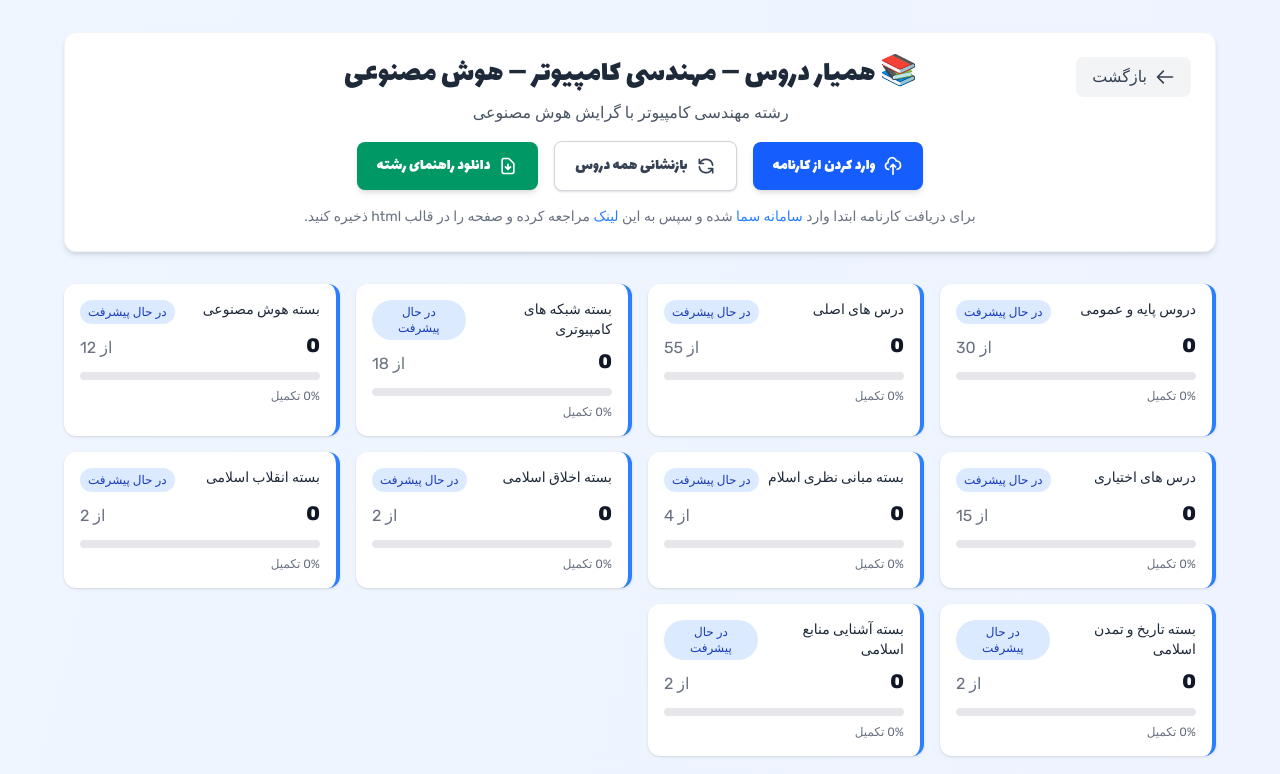
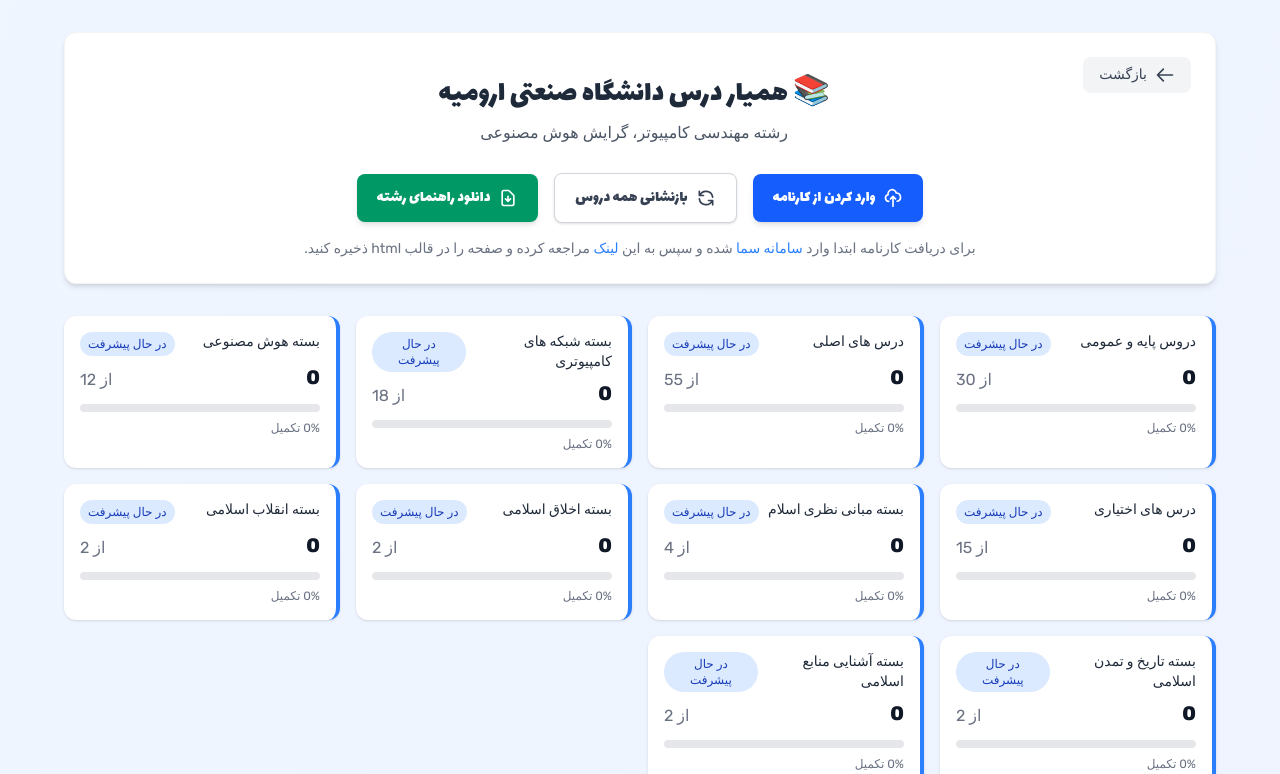
Before and after one commit to codegeeks-ir/HamyarDars, a Next.js app: page /ai in a window 1280 px wide. Shown: the top 774 px of the page. Built offline with nearby package versions, Linux system fonts and the light colour scheme.

Commit message:
fixing some visual problems

```diff
--- a/app/globals.css
+++ b/app/globals.css
@@ -2,4 +2,5 @@
 
 * {
   direction: rtl;
+  font-family: "Rubik", sans-serif;
 }
--- a/app/layout.tsx
+++ b/app/layout.tsx
@@ -1,11 +1,8 @@
 import type { Metadata } from "next";
 
 import "./globals.css";
-import { Rubik } from "next/font/google";
+import { rubik } from "@/utils/fonts";
 
-const rubik = Rubik({
-  subsets: ["arabic", "latin"],
-});
 export const metadata: Metadata = {
   title: "همیار درس",
   description: "ابزاری برای بررسی دروس پاس شده و باقی مانده",
--- a/app/page.tsx
+++ b/app/page.tsx
@@ -1,9 +1,7 @@
 // app/page.tsx
 import Link from "next/link";
-import { Lalezar } from "next/font/google";
 import majorsData from "@/data/majors.json";
-
-const lalezar = Lalezar({ weight: "400", subsets: ["latin", "arabic"] });
+import { lalezar } from "@/utils/fonts";
 
 export default function HomePage() {
   return (
@@ -27,7 +25,7 @@
               href={`/${major.slug}`}
               className="bg-white rounded-xl shadow-md p-6 border border-gray-200 hover:shadow-lg transition-all duration-200 hover:border-blue-300"
             >
-              <div className="text-center">
+              <div className="text-center flex flex-col justify-between h-full">
                 <div className="text-4xl mb-4">🎓</div>
                 <h2
                   className={`text-xl font-bold text-gray-800 mb-2 ${lalezar.className}`}
@@ -35,7 +33,7 @@
                   {major.name}
                 </h2>
                 <p className="text-gray-600 text-sm">{major.description}</p>
-                <div className="mt-4 bg-blue-100 text-blue-800 text-xs font-medium px-2.5 py-0.5 rounded-full inline-block">
+                <div className="mt-4 bg-blue-100 text-blue-800 text-xs font-medium p-3 rounded-full inline-block">
                   مشاهده دروس
                 </div>
               </div>
--- a/components/CourseManager.tsx
+++ b/components/CourseManager.tsx
@@ -252,10 +252,10 @@
       <div className="max-w-6xl mx-auto">
         {/* Header */}
         <div className="bg-white rounded-xl shadow-md p-6 mb-8 border border-gray-100">
-          <div className="flex justify-between items-start mb-4">
+          <div className="flex justify-between items-start mb-4 flex-col md:flex-row">
             <Link
               href="/"
-              className="bg-gray-100 hover:bg-gray-200 text-gray-700 px-4 py-2 rounded-lg transition-all duration-200 flex items-center gap-2"
+              className="bg-gray-100 hover:bg-gray-200 text-gray-700 px-4 py-2 rounded-lg transition-all duration-200 flex items-center gap-2 text-sm"
             >
               <svg
                 xmlns="http://www.w3.org/2000/svg"
@@ -273,20 +273,20 @@
               </svg>
               بازگشت
             </Link>
-            <div className="text-center flex-1">
+            <div className="text-center flex-1 w-full mt-5">
               <h1
                 className={
                   "text-3xl font-bold text-gray-800 mb-2 " + lalezar.className
                 }
               >
-                📚 همیار دروس − {majorInfo.name}
+                📚 همیار درس دانشگاه صنعتی ارومیه
               </h1>
               <p className="text-gray-600">{majorInfo.description}</p>
             </div>
-            <div className="w-24"></div> {/* برای حفظ تعادل布局 */}
+            <div className="w-24"></div> {/* برای حفظ تعادل */}
           </div>
 
-          <div className="flex flex-col sm:flex-row gap-4 justify-center items-center mt-4">
+          <div className="flex flex-col sm:flex-row gap-4 justify-center items-center mt-7">
             <label
               className={
                 "bg-blue-600 hover:bg-blue-700 text-white px-5 py-3 rounded-lg cursor-pointer transition-all duration-200 shadow-md hover:shadow-lg flex items-center gap-2 " +
--- a/data/majors.json
+++ b/data/majors.json
@@ -4,13 +4,13 @@
     "name": "مهندسی کامپیوتر - نرم افزار",
     "csvFile": "ce-software.csv",
     "guidePdf": "guide-computer.pdf",
-    "description": "رشته مهندسی کامپیوتر با گرایش نرم افزار"
+    "description": "رشته مهندسی کامپیوتر، گرایش نرم افزار"
   },
   {
     "slug": "ai",
     "name": "مهندسی کامپیوتر − هوش مصنوعی",
     "csvFile": "ce-ai.csv",
     "guidePdf": "guide-computer.pdf",
-    "description": "رشته مهندسی کامپیوتر با گرایش هوش مصنوعی"
+    "description": "رشته مهندسی کامپیوتر، گرایش هوش مصنوعی"
   }
 ]
--- a/package.json
+++ b/package.json
@@ -3,7 +3,7 @@
   "version": "0.1.0",
   "private": true,
   "scripts": {
-    "dev": "next dev",
+    "dev": "next dev -H 0.0.0.0",
     "build": "next build",
     "start": "next start",
     "lint": "next lint"
--- /dev/null
+++ b/utils/fonts.ts
@@ -0,0 +1,13 @@
+import { Rubik } from "next/font/google";
+import { Lalezar } from "next/font/google";
+
+const rubik = Rubik({
+  subsets: ["arabic", "latin"],
+});
+
+const lalezar = Lalezar({
+  weight: "400",
+  subsets: ["latin", "arabic"],
+});
+
+export { rubik, lalezar };
```
